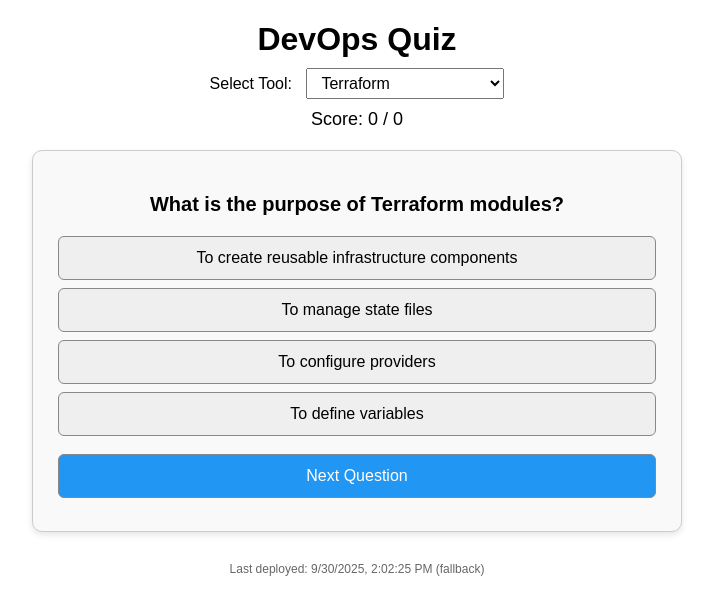
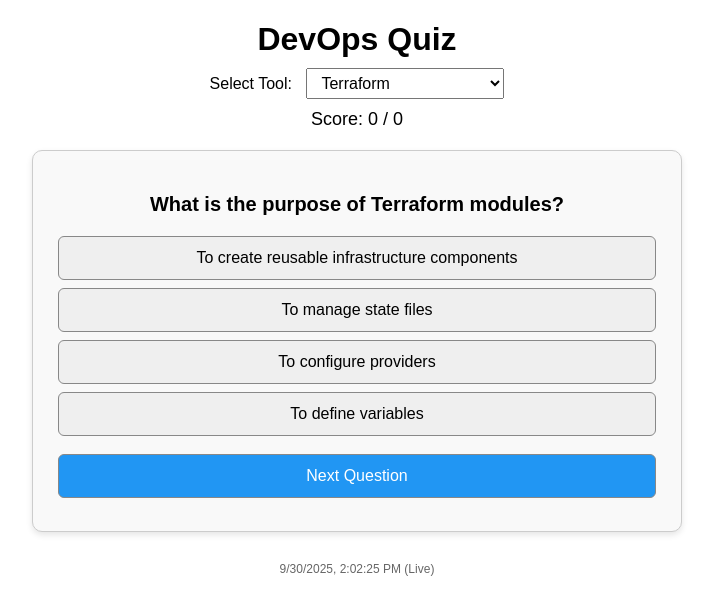
Before and after one commit to ahamed338/devops-quiz, a React (Create React App) app: page / in a window 1280 px wide. Shown: the top 614 px of the page, without its empty margins (283-996 px from the left). Built offline with nearby package versions, Linux system fonts and the light colour scheme.

Commit message:
trying again

```diff
--- a/src/App.js
+++ b/src/App.js
@@ -9,20 +9,23 @@
   const [score, setScore] = useState({ correct: 0, attempted: 0 });
   const [selectedOption, setSelectedOption] = useState(null);
   const [askedQuestions, setAskedQuestions] = useState([]);
-  const [buildInfo, setBuildInfo] = useState(null);
+  const [buildInfo, setBuildInfo] = useState({ time: 'Loading...', commit: '', run: '' });
+
+  // Get available tools from questions data
+  const availableTools = [...new Set(questionsData.map(q => q.tool))];
 
   useEffect(() => {
-    // Check for build info in global variable
+    // Check for build info in multiple ways
     if (window.BUILD_INFO) {
-      console.log('Build info found:', window.BUILD_INFO);
+      console.log('Build info found in window:', window.BUILD_INFO);
       setBuildInfo(window.BUILD_INFO);
     } else {
-      console.log('Build info not found in window.BUILD_INFO');
-      // Fallback to current time
+      console.log('No build info found, using fallback');
+      // Use a simple fallback that will always show
       setBuildInfo({
-        time: new Date().toLocaleString() + ' (fallback)',
-        commit: 'unknown',
-        run: 'unknown'
+        time: new Date().toLocaleString() + ' (Live)',
+        commit: 'dev',
+        run: 'local'
       });
     }
   }, []);
@@ -78,13 +81,9 @@
       <h1>DevOps Quiz</h1>
       <label>Select Tool: </label>
       <select value={tool} onChange={(e) => setTool(e.target.value)}>
-        <option>Terraform</option>
-        <option>Kubernetes</option>
-        <option>Helm</option>
-        <option>Ansible</option>
-        <option>Git</option>
-        <option>GitHub Administration</option>
-        <option>Datadog</option>
+        {availableTools.map(tool => (
+          <option key={tool} value={tool}>{tool}</option>
+        ))}
       </select>
 
       <p className="score">
@@ -111,17 +110,11 @@
         </div>
       )}
 
-      {/* Build info display */}
+      {/* Build info display - will always show something */}
       <p className="build-time">
-        {buildInfo ? (
-          <>
-            Last deployed: {buildInfo.time}
-            {buildInfo.commit && buildInfo.commit !== 'unknown' && <span> (Commit: {buildInfo.commit})</span>}
-            {buildInfo.run && buildInfo.run !== 'unknown' && <span> - Build #{buildInfo.run}</span>}
-          </>
-        ) : (
-          "Loading build info..."
-        )}
+        {buildInfo.time}
+        {buildInfo.commit && buildInfo.commit !== 'dev' && <span> (Commit: {buildInfo.commit})</span>}
+        {buildInfo.run && buildInfo.run !== 'local' && <span> - Build #{buildInfo.run}</span>}
       </p>
     </div>
   );
```
